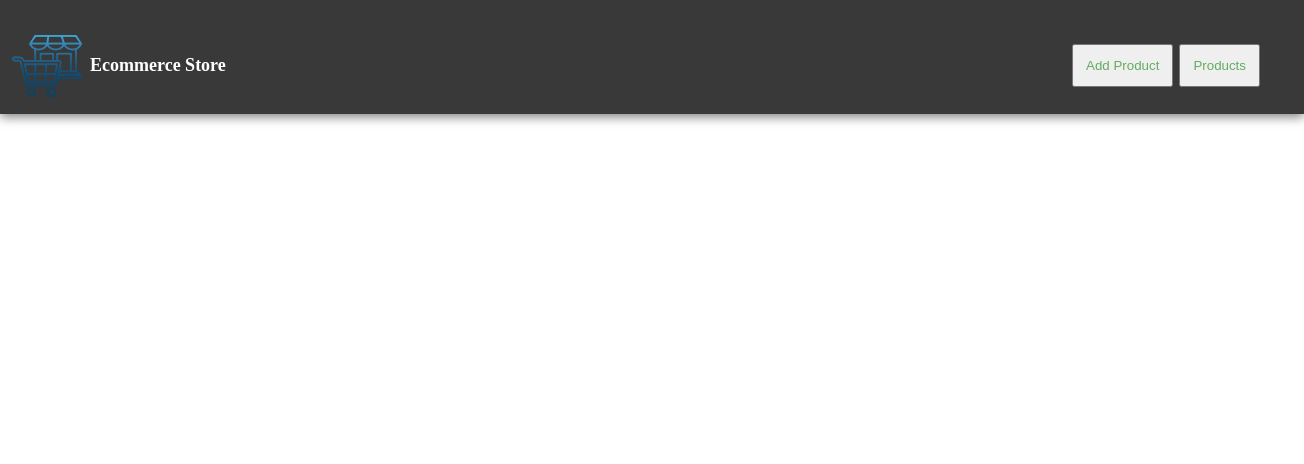
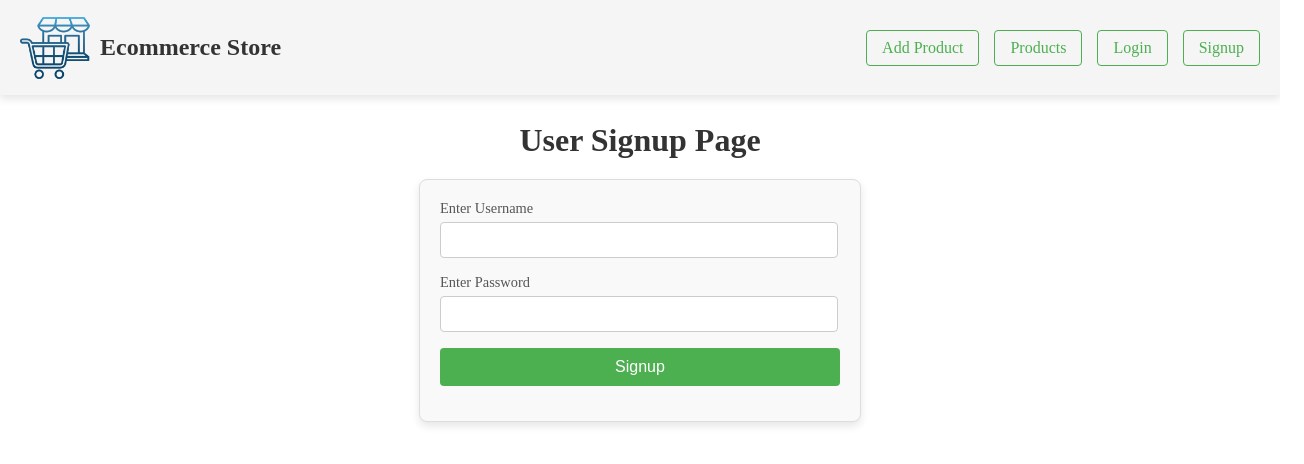
Before and after one commit to anurag-bestpeers/Ecommerce-Website, a React (Vite) app: page /signup in a window 1280 px wide. Shown: the top 464 px of the page, 1304 px wide, since content can reach past the window. Built offline with nearby package versions, Linux system fonts and the light colour scheme; data requests are answered from the project's data file.

Commit message:
create login and signup page , check user detail when user login that the user signed up or not  and edit some css style

```diff
--- a/package.json
+++ b/package.json
@@ -14,6 +14,7 @@
     "json-server": "^1.0.0-beta.3",
     "react": "^18.3.1",
     "react-dom": "^18.3.1",
+    "react-icons": "^5.3.0",
     "react-router-dom": "^6.27.0",
     "react-toastify": "^10.0.6"
   },
--- a/src/App.jsx
+++ b/src/App.jsx
@@ -9,6 +9,8 @@ import AddProduct from "./Components/AddProduct";
 import { ToastContainer, toast } from 'react-toastify';
 import 'react-toastify/dist/ReactToastify.css';
 import UpdateProduct from "./Components/UpdateProduct";
+import SignupPage from "./Components/SignupPage";
+import LoginPage from "./Components/LoginPage";
 const App = () => {
   return (
    <>
@@ -19,6 +21,8 @@ const App = () => {
         <Routes>
           <Route path="/" element={<Home />} />
           <Route path="/product" element={<Products />} />
+          <Route path="/signup" element={<SignupPage />} />
+          <Route path="/login" element={<LoginPage />} />
           <Route path="/detail/:id" element={<DetailedPage />} />
           <Route path="/addproduct" element={<AddProduct />} />
           <Route path="/updateproduct/:id" element={<UpdateProduct />} />
--- a/src/Components/AddProduct.jsx
+++ b/src/Components/AddProduct.jsx
@@ -38,7 +38,10 @@ const AddProduct = () => {
     } else if (name === "rate") {
       setFormData({ ...formData, rating: { rate: parseFloat(value) } });
     } else {
-      setFormData({ ...formData, [name]: name === "price" ? parseFloat(value) : value });
+      setFormData({
+        ...formData,
+        [name]: name === "price" ? parseFloat(value) : value,
+      });
     }
 
     setErrorMsg({ ...errorMsg, [name]: "" });
@@ -46,7 +49,13 @@ const AddProduct = () => {
 
   const handleValidate = () => {
     let errors = {};
-    const requiredFields = ["title", "price", "description", "category", "rate"];
+    const requiredFields = [
+      "title",
+      "price",
+      "description",
+      "category",
+      "rate",
+    ];
     requiredFields.forEach((field) => {
       if (field === "rate" && formData.rating.rate === "") {
         errors[field] = `${field} is required!`;
@@ -67,8 +76,10 @@ const AddProduct = () => {
     }
 
     try {
-      const isDuplicate = products.some(
-        (product) => product.title ? product.title.toLowerCase() === formData.title.toLowerCase():''
+      const isDuplicate = products.some((product) =>
+        product.title
+          ? product.title.toLowerCase() === formData.title.toLowerCase()
+          : ""
       );
 
       if (isDuplicate) {
@@ -168,7 +179,9 @@ const AddProduct = () => {
             onKeyDown={(e) => handleKeyDown(e, rateRef)}
             ref={categoryRef}
           >
-            <option value="" disabled>Select</option>
+            <option value="" disabled>
+              Select
+            </option>
             <option value="men's clothing">Men's Clothing</option>
             <option value="jewelery">Jewelery</option>
             <option value="electronics">Electronics</option>
--- a/src/Components/DetailedPage.jsx
+++ b/src/Components/DetailedPage.jsx
@@ -20,7 +20,7 @@ const DetailedPage = () => {
                     <p>Price - ${Math.round(item.price)}</p>
                     <p>Rating - {item.rating.rate}</p>
                   </div>
-                  <button>Buy Now</button>
+                  <button className="detailBtn">Buy Now</button>
                 </div>
               </div>
             );
--- /dev/null
+++ b/src/Components/LoginPage.jsx
@@ -0,0 +1,107 @@
+import React, { useEffect, useState } from "react";
+import api from "../Services/commonApi";
+import { ToastContainer, toast } from "react-toastify";
+const LoginPage = () => {
+  const [newLogin, setNewLogin] = useState({
+    username: "",
+    password: "",
+  });
+
+  const [userData, setUserData] = useState([]);
+  const [errors, setErrors] = useState({});
+
+  const handleChange = (e) => {
+    const { name, value } = e.target;
+
+    setNewLogin({
+      ...newLogin,
+      [name]: value,
+    });
+    setErrors({
+      ...errors,
+      [name]: "",
+    });
+  };
+
+  const validate = () => {
+    let arr = ["username", "password"];
+    let msg = {};
+
+    arr.forEach((item) => {
+      if (newLogin[item] == "") {
+        msg[item] = `${item} is required`;
+      }
+    });
+
+    return msg;
+  };
+
+  const handleLogin = () => {
+    let validation = validate();
+
+    if (Object.keys(validation).length > 0) {
+      setErrors(validation);
+      return;
+    }
+    let loginSuccessful = false;
+    userData.forEach((element) => {
+      if (
+        element.username == newLogin.username &&
+        element.password == newLogin.password
+      ) {
+        loginSuccessful = true;
+      }
+    });
+
+    if (loginSuccessful) {
+      toast.success("Login Success");
+      setNewLogin({
+        username: "",
+        password: "",
+      });
+    } else {
+      toast.error("invalid Credentials");
+    }
+  };
+
+  const fetchData = async () => {
+    const responseData = await api("get", "http://localhost:3000/users");
+    setUserData(responseData);
+  };
+
+  useEffect(() => {
+    fetchData();
+  }, [userData]);
+  return (
+    <>
+      <h2 className="loginHeading">User Login Page</h2>
+      <div className="login-container">
+        <div>
+          <label>Enter Username</label>
+          <input
+            type="text"
+            value={newLogin.username}
+            name="username"
+            onChange={handleChange}
+          />
+          <p>{errors.username && errors.username}</p>
+        </div>
+        <div>
+          <label>Enter Password</label>
+          <input
+            type="password"
+            value={newLogin.password}
+            name="password"
+            onChange={handleChange}
+          />
+          <p>{errors.password && errors.password}</p>
+        </div>
+        <div>
+          <button onClick={handleLogin}>Login</button>
+        </div>
+      </div>
+    </>
+  );
+};
+
+export default LoginPage;
--- a/src/Components/Navbar.jsx
+++ b/src/Components/Navbar.jsx
@@ -1,23 +1,22 @@
 import React from "react";
 import logo from "../../public/Photos/logo.png";
 import { Link } from "react-router-dom";
+
 const Navbar = () => {
   return (
     <>
       <div className="navbar_container">
-        <Link to={"/"}>
-          <div className="first_Navbar_container">
-            <img width={"70px"} height={"70px"} src={logo} />
+        <div className="first_Navbar_container">
+          <img width={"70px"} height={"70px"} src={logo} />
+          <Link to={"/"}>
             <p>Ecommerce Store</p>
-          </div>
-        </Link>
+          </Link>
+        </div>
         <div className="second_Navbar_container">
-         <Link to={'/addproduct'}>
-         <button>Add Product</button>
-         </Link>
-          <Link to={"/product"}>
-            <button>Products</button>
-          </Link>
+          <Link to={"/addproduct"}>Add Product</Link>
+          <Link to={"/product"}>Products</Link>
+          <Link to={"/login"}>Login</Link>
+          <Link to={"/signup"}>Signup</Link>
         </div>
       </div>
     </>
--- a/src/Components/ProductProvider.jsx
+++ b/src/Components/ProductProvider.jsx
@@ -1,5 +1,4 @@
 import React, { createContext, useState, useEffect } from "react";
-import axios from "axios";
 import { ToastContainer, toast } from "react-toastify";
 import api from "../Services/commonApi";
 
--- /dev/null
+++ b/src/Components/SignupPage.jsx
@@ -0,0 +1,87 @@
+import React, { useState } from "react";
+import api from "../Services/commonApi";
+import { ToastContainer, toast } from "react-toastify";
+const SignupPage = () => {
+  const [newSignUp, setNewSignUp] = useState({
+    username: "",
+    password: "",
+  });
+
+  const [errors, setErrors] = useState({});
+
+  const handleChange = (e) => {
+    const { name, value } = e.target;
+
+    setNewSignUp({
+      ...newSignUp,
+      [name]: value,
+    });
+
+    setErrors({
+      ...errors,
+      [name]: "",
+    });
+  };
+
+  const validate = () => {
+    let arr = ["username", "password"];
+    let msg = {};
+
+    arr.forEach((item) => {
+      if (newSignUp[item] == "") {
+        msg[item] = `${item} is required`;
+      }
+    });
+
+    return msg;
+  };
+
+  const handleSignup = async () => {
+    let validation = validate();
+
+    if (Object.keys(validation).length > 0) {
+      setErrors(validation);
+      return;
+    }
+    if (newSignUp.username !== "" && newSignUp.password !== "") {
+      await api("post", "http://localhost:3000/users", newSignUp);
+     toast.success("success")
+      setNewSignUp({
+        username: "",
+        password: "",
+      });
+    }
+  };
+  return (
+    <>
+      <h2 className="signupHeading">User Signup Page</h2>
+      <div className="signup-container">
+        <div>
+          <label>Enter Username</label>
+          <input
+            type="text"
+            value={newSignUp.username}
+            name="username"
+            onChange={handleChange}
+          />
+          <p>{errors.username && errors.username}</p>
+        </div>
+        <div>
+          <label>Enter Password</label>
+          <input
+            type="password"
+            value={newSignUp.password}
+            name="password"
+            onChange={handleChange}
+          />
+          <p>{errors.password && errors.password}</p>
+        </div>
+        <div>
+          <button onClick={handleSignup}>Signup</button>
+        </div>
+      </div>
+    </>
+  );
+};
+
+export default SignupPage;
--- a/src/index.css
+++ b/src/index.css
@@ -4,45 +4,57 @@ body {
   box-sizing: border-box;
 }
 .navbar_container {
-  width: 100%;
-  height: 90px;
+  display: flex;
+  justify-content: space-between;
+  align-items: center;
+  padding: 10px 20px;
+  background-color: #f5f5f5;
+  box-shadow: 0 4px 8px rgba(0, 0, 0, 0.1);
+}
+
+.first_Navbar_container {
   display: flex;
   align-items: center;
-  justify-content: space-between;
-  flex-wrap: wrap;
-  padding: 12px;
-  background: #393939;
-  box-shadow: 0 3px 10px rgb(0 0 0 / 0.5);
-}
-.navbar_container a {
+  gap: 10px;
   text-decoration: none;
 }
-.first_Navbar_container {
-  display: flex;
-  gap: 8px;
-  align-items: center;
+
+
+.first_Navbar_container p {
+  font-size: 1.5rem;
+  color: #333;
+  font-weight: bold;
 }
-.first_Navbar_container p {
-  color: #fff;
-  font-weight: bold;
-  font-size: 18px;
+.first_Navbar_container a{
+  text-decoration: none;
 }
 
 .second_Navbar_container {
-  padding: 32px;
   display: flex;
-  gap: 6px;
+  gap: 15px;
 }
-.second_Navbar_container button {
-  padding: 12px;
-  cursor: pointer;
+
+.second_Navbar_container a {
+  text-decoration: none;
+  font-size: 1rem;
+  color: #4CAF50;
+  font-weight: 500;
+  padding: 8px 15px;
+  border: 1px solid #4CAF50;
+  border-radius: 4px;
+  transition: background-color 0.3s, color 0.3s;
 }
-.second_Navbar_container > :first-child {
-  color: rgba(255, 0, 0, 0.76);
+
+.second_Navbar_container a:hover {
+  background-color: #4CAF50;
+  color: white;
 }
-.second_Navbar_container a button {
-  color: rgba(0, 128, 0, 0.596);
+
+.second_Navbar_container a.active {
+  background-color: #4CAF50;
+  color: white;
 }
+
 
 .home_container {
   background: rgba(237, 234, 224, 0.2);
@@ -52,69 +64,99 @@ body {
   display: flex;
   justify-content: center;
 }
-
 .product_container {
-  width: 100vw;
-  height: auto;
-  border: 1px solid #00000042;
-  margin: auto;
   display: flex;
-  justify-content: center;
   flex-wrap: wrap;
   gap: 20px;
-  padding: 10px;
+  padding: 20px;
+  justify-content: center;
 }
+
 .items {
+  width: 250px;
+  border: 1px solid #ddd;
+  border-radius: 8px;
+  overflow: hidden;
+  box-shadow: 0 4px 8px rgba(0, 0, 0, 0.2);
+  transition: transform 0.2s ease, box-shadow 0.2s ease;
+}
+
+.items:hover {
+  transform: translateY(-5px);
+  box-shadow: 0 6px 12px rgba(0, 0, 0, 0.3);
+}
+
+.items img {
+  width: 100%;
+  height: 200px;
+  object-fit: contain;
+}
+
+.innerItems {
+  padding: 15px;
   display: flex;
   flex-direction: column;
-  align-items: center;
-  padding: 8px;
-  box-shadow: 0 3px 10px rgb(0 0 0 / 0.2);
-  width: 350px;
+  gap: 10px;
 }
-.productBtn{
-  display: flex;
-  justify-content: space-between;
-  padding: 5px;
+
+.innerItems h4 {
+  font-size: 1.1rem;
+  color: #333;
+  margin: 0;
+  font-weight: bold;
+  overflow: hidden;
+  text-overflow: ellipsis;
+  white-space: nowrap;
 }
-.items img {
-  width: 150px;
-  aspect-ratio: 1;
-}
-.innerItems {
-  display: flex;
-  flex-direction: column;
-  justify-content: flex-start;
-}
-.innerItems span {
-  color: #000000b6;
-  text-transform: capitalize;
-  font-weight: bold;
-  font-size: 18px;
-}
-.innerItems h4 {
-  margin: 0px;
-  margin: 15px 0px;
-  color: rgba(46, 15, 5, 0.541);
-}
-.innerItems p {
-  font-weight: bold;
-  margin: 0px;
-  margin: 5px;
-}
+
 .price_rating {
   display: flex;
   justify-content: space-between;
-  margin: 8px;
+  font-size: 0.9rem;
+  color: #555;
 }
-.items button {
-  padding: 10px;
-  background: #393939;
-  color: #fff;
+
+.productBtn {
+  display: flex;
+  justify-content: space-between;
+  gap: 10px;
+  margin-top: 10px;
+}
+
+.productBtn button {
+  padding: 8px 15px;
   border: none;
-  border-radius: 6px;
+  border-radius: 4px;
+  font-size: 1rem;
   cursor: pointer;
+  background-color: #4CAF50;
+  color: white;
+  transition: background-color 0.2s ease;
 }
+
+.productBtn button:hover {
+  background-color: #45a049;
+}
+
+.productBtn button svg {
+  vertical-align: middle;
+}
+
+.productBtn button:last-child {
+  background-color: #f44336;
+}
+
+.productBtn button:last-child:hover {
+  background-color: #e53935;
+}
+
+.product_container p {
+  font-size: 1rem;
+  color: #777;
+  text-align: center;
+  margin-top: 20px;
+}
+
 /* Container styling */
 .form_container {
   padding: 20px;
@@ -174,8 +216,8 @@ body {
 }
 
 .form_container input:focus,
-.form_container select:focus ,
-.form_container textarea:focus{
+.form_container select:focus,
+.form_container textarea:focus {
   border-color: #6200ea;
   box-shadow: 0 0 4px rgba(98, 0, 234, 0.5);
   outline: none;
@@ -201,6 +243,17 @@ body {
   background-color: #4a00b8;
   transform: scale(0.98);
 }
+.detailBtn{
+  padding: 0.75rem 1.5rem;
+  font-size: 1rem;
+  font-weight: bold;
+  color: #fff;
+  background-color: #f44336;
+  border: none;
+  border-radius: 4px;
+  cursor: pointer;
+  transition: background-color 0.3s ease, transform 0.2s ease;
+}
 
 .form_container input.error,
 .form_container textarea.error,
@@ -221,6 +274,126 @@ body {
 .addProductContainer p {
   color: red;
 }
+.signupHeading {
+  font-size: 2rem;
+  color: #333;
+  text-align: center;
+  margin-bottom: 20px;
+}
+
+.signup-container {
+  max-width: 400px;
+  margin: 0 auto;
+  padding: 20px;
+  border: 1px solid #ddd;
+  border-radius: 8px;
+  box-shadow: 0 4px 8px rgba(0, 0, 0, 0.1);
+  background-color: #f9f9f9;
+}
+
+.signup-container div {
+  margin-bottom: 15px;
+}
+
+.signup-container label {
+  display: block;
+  font-size: 0.9rem;
+  color: #555;
+  margin-bottom: 5px;
+}
+
+.signup-container input{
+  width: 95%;
+  padding: 8px;
+  border: 1px solid #ccc;
+  border-radius: 4px;
+  font-size: 1rem;
+}
+
+.signup-container input:focus {
+  outline: none;
+  border-color: #4CAF50;
+  box-shadow: 0 0 5px rgba(76, 175, 80, 0.2);
+}
+
+.signup-container button {
+  width: 100%;
+  padding: 10px;
+  background-color: #4CAF50;
+  color: white;
+  border: none;
+  border-radius: 4px;
+  font-size: 1rem;
+  cursor: pointer;
+  transition: background-color 0.2s ease;
+}
+
+.signup-container button:hover {
+  background-color: #45a049;
+}
+.signup-container p{
+  color: rgba(255, 0, 0, 0.486);
+}
+.loginHeading {
+  font-size: 2rem;
+  color: #333;
+  text-align: center;
+  margin-bottom: 20px;
+}
+
+.login-container {
+  max-width: 400px;
+  margin: 0 auto;
+  padding: 20px;
+  border: 1px solid #ddd;
+  border-radius: 8px;
+  box-shadow: 0 4px 8px rgba(0, 0, 0, 0.1);
+  background-color: #f9f9f9;
+}
+.login-container p{
+  color: rgba(255, 0, 0, 0.486);
+}
+.login-container div {
+  margin-bottom: 15px;
+}
+
+.login-container label {
+  display: block;
+  font-size: 0.9rem;
+  color: #555;
+  margin-bottom: 5px;
+}
+
+.login-container input{
+  width: 95%;
+  padding: 8px;
+  border: 1px solid #ccc;
+  border-radius: 4px;
+  font-size: 1rem;
+}
+
+.login-container input:focus {
+  outline: none;
+  border-color: #4CAF50;
+  box-shadow: 0 0 5px rgba(76, 175, 80, 0.2);
+}
+
+.login-container button {
+  width: 100%;
+  padding: 10px;
+  background-color: #4CAF50;
+  color: white;
+  border: none;
+  border-radius: 4px;
+  font-size: 1rem;
+  cursor: pointer;
+  transition: background-color 0.2s ease;
+}
+
+.login-container button:hover {
+  background-color: #45a049;
+}
+
 
 @media (max-width: 470px) {
   .navbar_container {
```
Also changed, not shown: src/Components/Products.jsx (+5 -4 lines), src/Components/UpdateProduct.jsx (+8 -8 lines), db.json, 1 other file (tests, documents, lock files or other folders).
